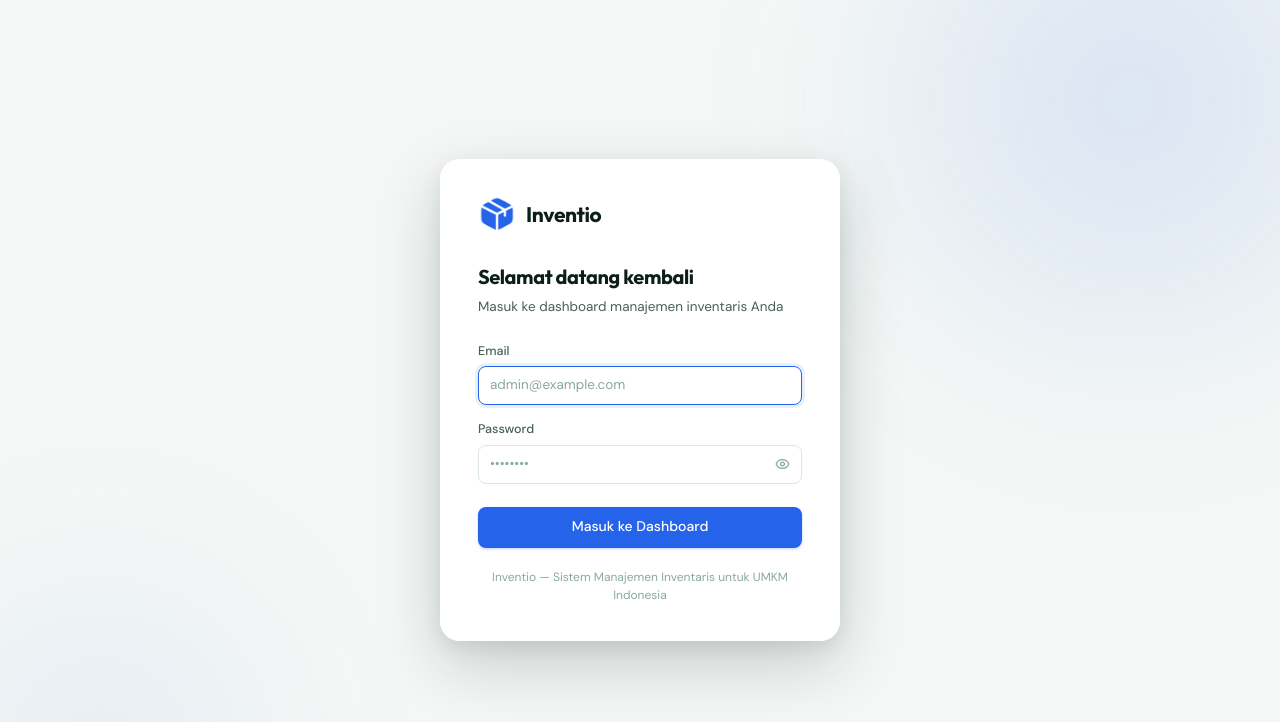
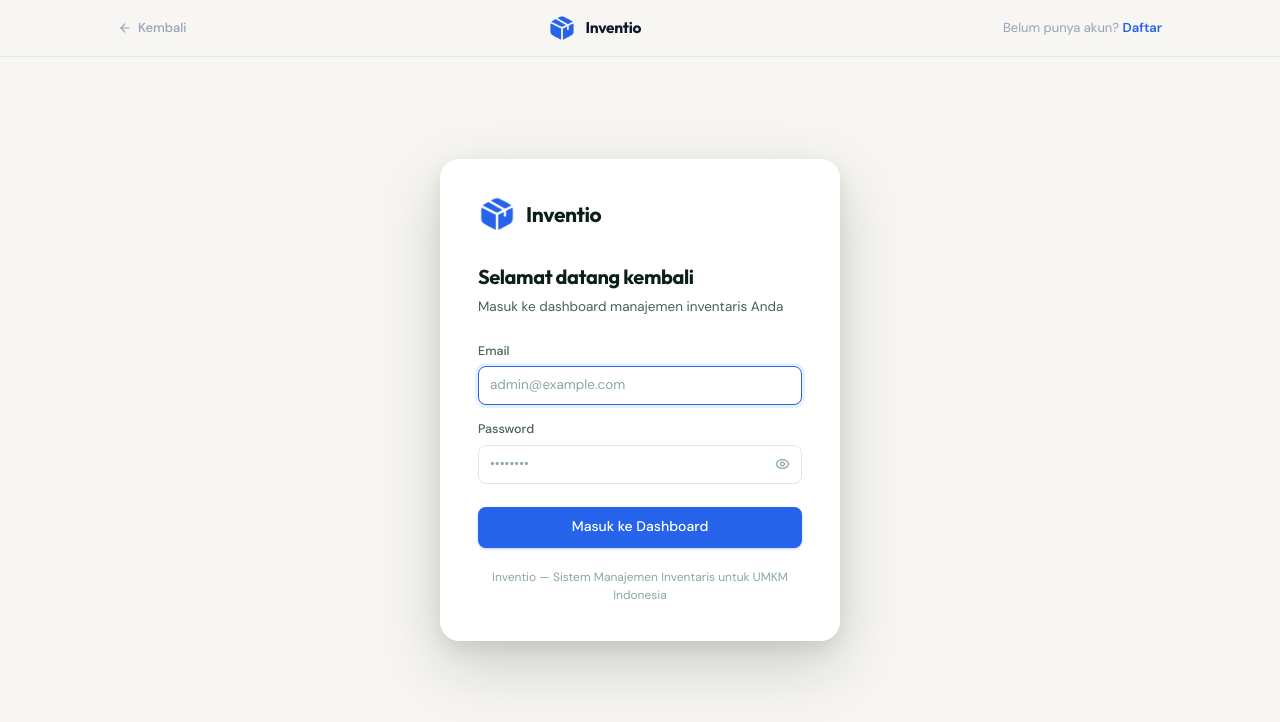
Before and after one commit to haisyaf/inventio, a React (Vite) app in the folder client/: page /login in a window 1280 px wide. Shown: the top 722 px of the page. Built offline with nearby package versions, Linux system fonts and the light colour scheme.

Commit message:
add: navbar and back button

```diff
--- a/client/src/index.css
+++ b/client/src/index.css
@@ -936,7 +936,7 @@ td {
 /* ── LOGIN PAGE ─────────────────────────────────────── */
 .login-page {
   min-height: 100dvh;
-  background: linear-gradient(150deg, #ffffff);
+  background: #F7F6F2;
   display: flex;
   align-items: center;
   justify-content: center;
@@ -944,6 +944,104 @@ td {
   position: relative;
   overflow: hidden;
 }
+
+/* Navbar
+
+.login-nav {
+  position: absolute;
+
+  top: 0;
+  left: 0;
+  right: 0;
+
+  z-index: 5;
+
+  padding: 20px 32px;
+}
+
+.login-nav-inner {
+  max-width: 1200px;
+
+  margin: 0 auto;
+
+  display: flex;
+  align-items: center;
+  justify-content: space-between;
+}
+
+.login-nav-back {
+  display: inline-flex;
+  align-items: center;
+  gap: 7px;
+
+  text-decoration: none;
+
+  color: #64748b;
+
+  font-size: 13px;
+  font-weight: 600;
+
+  transition: all 0.18s ease;
+}
+
+.login-nav-back:hover {
+  color: rgb(37, 99, 235);
+
+  transform: translateX(-2px);
+} */
+
+.login-nav-logo {
+  display: flex;
+  align-items: center;
+  gap: 9px;
+  text-decoration: none;
+}
+
+.login-nav-logo-mark {
+  width: 28px;
+  height: 28px;
+  border-radius: 7px;
+
+  display: flex;
+  align-items: center;
+  justify-content: center;
+
+  overflow: hidden;
+  flex-shrink: 0;
+}
+
+.login-nav-logo-mark img {
+  width: 100%;
+  height: 100%;
+  object-fit: contain;
+  display: block;
+}
+
+.login-nav-logo-text {
+  font-family: var(--font-display);
+  font-weight: 700;
+  font-size: 15.5px;
+  color: #0F172A;
+  letter-spacing: -0.3px;
+  line-height: 1;
+}
+
+/*
+.login-nav-right-text {
+  margin: 0;
+
+  font-size: 13px;
+
+  color: #94A3B8;
+}
+
+.login-nav-link {
+  color: rgb(37, 99, 235);
+
+  text-decoration: none;
+
+  font-weight: 600;
+}*/
 
 .login-bg-orb {
   position: absolute;
--- a/client/src/pages/LoginPage.jsx
+++ b/client/src/pages/LoginPage.jsx
@@ -1,8 +1,8 @@
 import { useState } from "react";
-import { useNavigate } from "react-router-dom";
+import { Link, useNavigate } from "react-router-dom";
 import { useAuth } from "../context/AuthContext";
 import { api } from "../lib/api";
-import { Boxes, Eye, EyeOff } from "lucide-react";
+import { Boxes, Eye, EyeOff, ArrowLeft, Package } from "lucide-react";
 
 export default function LoginPage() {
   const [email, setEmail] = useState("");
@@ -33,6 +33,50 @@ export default function LoginPage() {
 
   return (
     <div className="login-page">
+
+{/* nav */}
+<nav style={S.nav}>
+  <div style={S.navInner}>
+
+    <Link to="/" style={S.back}
+  onMouseEnter={(e) => {
+    e.currentTarget.style.color = "#475569";
+  }}
+  onMouseLeave={(e) => {
+    e.currentTarget.style.color = "#94A3B8";
+  }}
+>
+  <ArrowLeft size={14} strokeWidth={2} />
+  Kembali
+</Link>
+
+    <Link to="/" className="login-nav-logo">
+      <div className="login-nav-logo-mark">
+        <img src="/inventioicon.png" alt="Inventio" />
+      </div>
+
+      <span className="login-nav-logo-text">
+        Inventio
+      </span>
+    </Link>
+
+    <p style={{ fontSize: 13, color: "#94A3B8", margin: 0 }}>
+      Belum punya akun?{" "}
+      <Link
+        to="/register"
+        style={{
+          color: "#2563EB",
+          textDecoration: "none",
+          fontWeight: 600,
+        }}
+      >
+        Daftar
+      </Link>
+    </p>
+
+  </div>
+</nav>
+      {/*
       <div
         className="login-bg-orb"
         style={{
@@ -41,7 +85,7 @@ export default function LoginPage() {
           top: -250,
           right: -200,
           background:
-            "radial-gradient(circle, rgba(37, 99, 235,0.14) 0%, transparent 70%)",
+            "radial-gradient(circle, rgba(37, 99, 235,0.14) 0%, transparent 100%)",
         }}
       />
       <div
@@ -55,7 +99,7 @@ export default function LoginPage() {
             "radial-gradient(circle, rgba(37, 99, 235, 0.08) 0%, transparent 70%)",
         }}
       />
-
+*/}
       <div className="login-card">
         <div className="login-logo">
           <div className="login-logo-mark">
@@ -132,3 +176,80 @@ export default function LoginPage() {
     </div>
   );
 }
+
+const S = {
+  nav: {
+    position: "absolute",
+    top: 0,
+    left: 0,
+    right: 0,
+
+    zIndex: 100,
+
+    background: "#F7F6F2",
+    backdropFilter: "blur(14px)",
+
+    borderBottom: "1px solid #E2E8F0",
+  },
+
+  navInner: {
+    maxWidth: 1100,
+
+    margin: "0 auto",
+
+    padding: "0 28px",
+
+    height: 56,
+
+    display: "flex",
+    alignItems: "center",
+    justifyContent: "space-between",
+  },
+
+  back: {
+    display: "flex",
+    alignItems: "center",
+    gap: 6,
+
+    color: "#94A3B8",
+
+    textDecoration: "none",
+
+    fontSize: 13,
+    fontWeight: 500,
+  },
+
+  navLogo: {
+    display: "flex",
+    alignItems: "center",
+    gap: 9,
+
+    textDecoration: "none",
+  },
+
+  logoMark: {
+    width: 28,
+    height: 28,
+
+    background:
+      "linear-gradient(135deg,#2563EB,#3B82F6)",
+
+    borderRadius: 7,
+
+    display: "flex",
+    alignItems: "center",
+    justifyContent: "center",
+  },
+
+  logoText: {
+    fontFamily: "var(--font-display)",
+
+    fontWeight: 700,
+
+    fontSize: 15.5,
+
+    color: "#0F172A",
+
+    letterSpacing: "-0.3px",
+  },
+};
```
